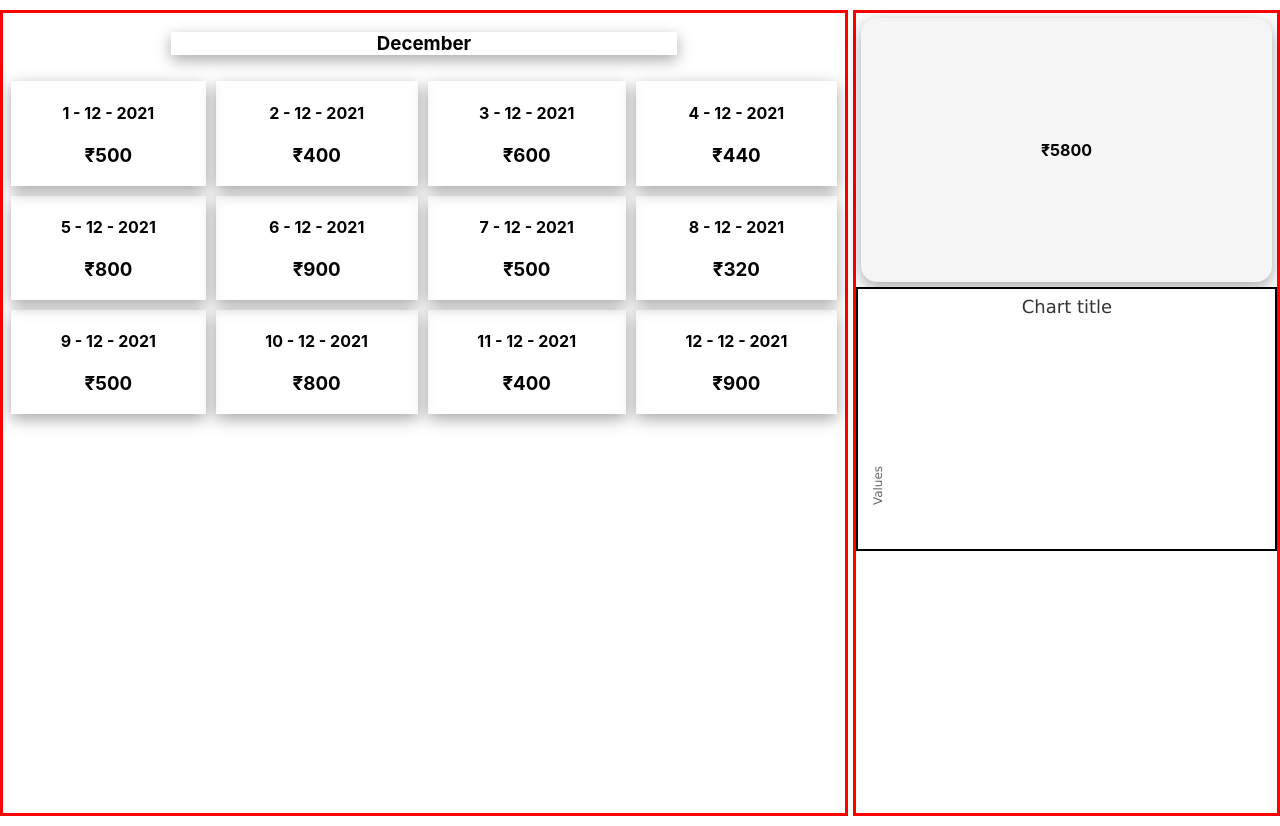
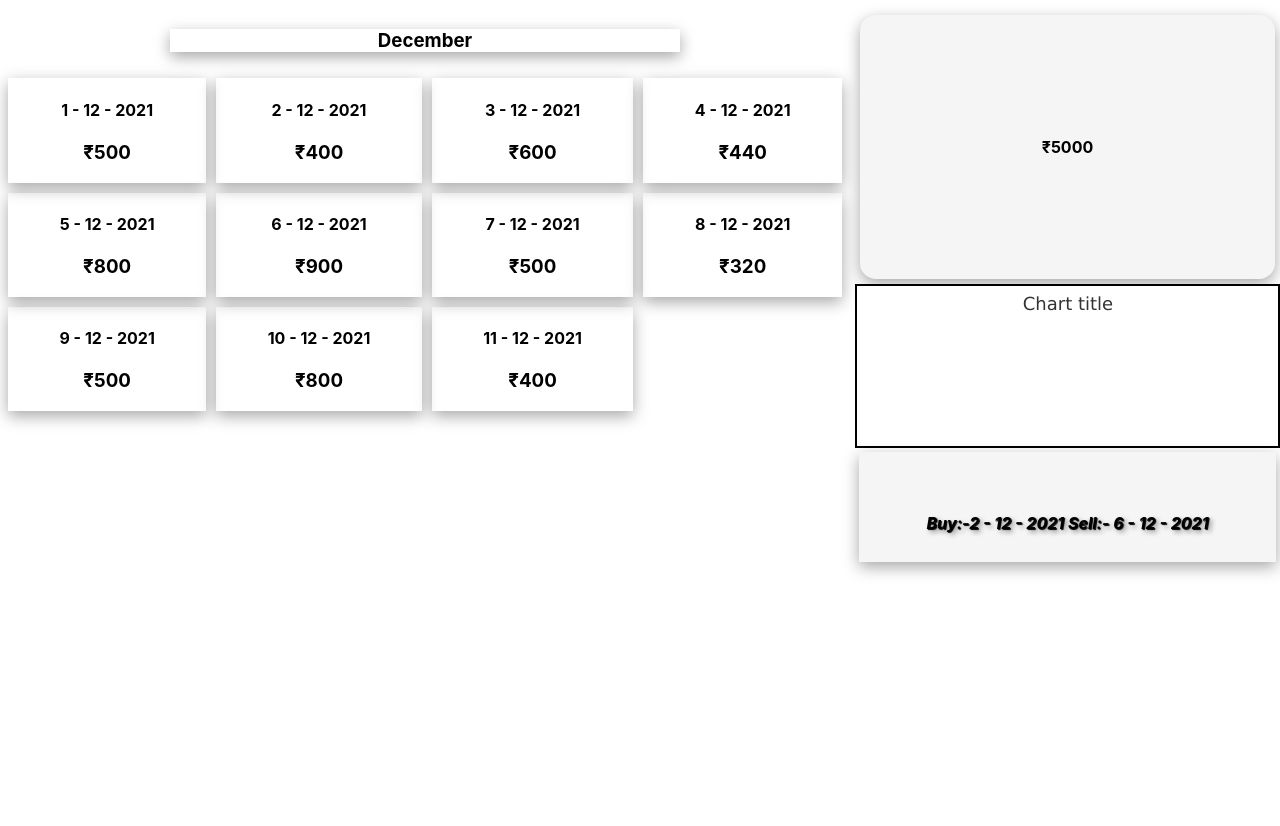
Before and after one commit to shashikantmaurya0007/wealthy-finance-assignment, a React (Create React App) app: page / in a window 1280 px wide. Built offline with nearby package versions, Linux system fonts and the light colour scheme.

Commit message:
completed

```diff
--- /dev/null
+++ b/src/Component/BuyDateAndSellDate.js
@@ -0,0 +1,70 @@
+import React from "react";
+import { useDispatch, useSelector } from "react-redux";
+import { useEffect, useState } from "react";
+import "../Styling/buyandselldate.css";
+function BuyDateAndSellDate() {
+  function profit(prices, currentDay, buy, transaction, memo) {
+    if (currentDay >= prices.length) {
+      return 0;
+    }
+    if (transaction == 0) return 0;
+    let currentTime = currentDay + "" + buy + "" + transaction;
+    if (memo.has(currentTime)) return memo.get(currentTime);
+    if (buy) {
+      let idle = profit(prices, currentDay + 1, buy, transaction, memo);
+      let buyAmount =
+        -prices[currentDay] +
+        profit(prices, currentDay + 1, false, transaction, memo);
+      memo.set(currentTime, Math.max(idle, buyAmount));
+
+      return Math.max(idle, buyAmount);
+    } else {
+      let idle = profit(prices, currentDay + 1, buy, transaction, memo);
+      let buyAmount =
+        prices[currentDay] +
+        profit(prices, currentDay + 1, true, transaction - 1, memo);
+      memo.set(currentTime, Math.max(idle, buyAmount));
+      return Math.max(idle, buyAmount);
+    }
+  }
+
+  function transform(stocks) {
+    const result = stocks?.map((a) => {
+      return a.curr;
+    });
+
+    const gained = profit(result, 0, true, 1, new Map());
+
+    const map = new Map();
+    console.log(result);
+    let datesFound = [];
+    // const map = new Map();
+    for (let i = 0; i < result.length; i++) {
+      console.log("hello");
+      if (map.has(result[i] - gained)) {
+        datesFound.push(stocks[map.get(result[i] - gained)]);
+        datesFound.push(stocks[i]);
+        break;
+      }
+      map.set(result[i], i);
+    }
+    console.log(datesFound);
+    return datesFound;
+  }
+  const [datesToDisplay, setdatesToDisplay] = useState([]);
+  const dispatch = useDispatch();
+  const stocks = useSelector((state) => state.stocksState.stocks);
+  useEffect(() => {
+    setdatesToDisplay(transform(stocks));
+  }, [dispatch, stocks]);
+  return (
+    <div className="buyandsell-styling">
+      <p className="inner-content">
+        {" "}
+        Buy:-{datesToDisplay[0]?.date + " Sell:- " + datesToDisplay[1]?.date}
+      </p>
+    </div>
+  );
+}
+
+export default BuyDateAndSellDate;
--- a/src/Component/Right.js
+++ b/src/Component/Right.js
@@ -2,11 +2,13 @@ import React from "react";
 import MaximumProfitInRupees from "./MaximumProfitInRupees";
 import StockGraph from "./StockGraph";
 import "../Styling/right.css";
+import BuyDateAndSellDate from "./BuyDateAndSellDate.js";
 function Right() {
   return (
     <div className="right-styling">
       <MaximumProfitInRupees />
       <StockGraph />
+      <BuyDateAndSellDate />
     </div>
   );
 }
--- a/src/Redux/Actions/StockList.js
+++ b/src/Redux/Actions/StockList.js
@@ -11,7 +11,7 @@ const stocks = [
   { id: 9, date: "9 - 12 - 2021", curr: 500 },
   { id: 10, date: "10 - 12 - 2021", curr: 800 },
   { id: 11, date: "11 - 12 - 2021", curr: 400 },
-  { id: 12, date: "12 - 12 - 2021", curr: 900 },
+  // { id: 12, date: "12 - 12 - 2021", curr: 900 },
 ];
 const fetchStocks = () => {
   return {
--- /dev/null
+++ b/src/Styling/buyandselldate.css
@@ -0,0 +1,19 @@
+.buyandsell-styling {
+    font-weight: bold;
+    font-style: italic;
+    line-height: 6px;
+    line-break: strict;
+    background-color: whitesmoke;
+    height: 110px;
+    margin-bottom: auto;
+    position: relative;
+    margin: 4px;
+    box-shadow: rgba(0, 0, 0, 0.35) 0px 5px 15px;
+}
+
+.inner-content {
+    position: absolute;
+    bottom: 20px;
+    width: 100%;
+    text-shadow: 1px 1px 1px #000, 3px 3px 5px grey;
+}
--- a/src/Styling/home.css
+++ b/src/Styling/home.css
@@ -3,7 +3,7 @@
     height: 100vh;
     margin-top: 10px;
     margin-bottom: 10px;
-    border: 3px solid red;
+    /* border: 3px solid red; */
     flex-grow: 1;
 }
 
@@ -13,7 +13,7 @@
 
 .right {
     flex: 0.5;
-    border: 3px solid red;
+    /* border: 3px solid red; */
     margin-top: 10px;
     margin-bottom: 10px;
     margin-left: 5px;
--- a/src/Styling/stockgraph.css
+++ b/src/Styling/stockgraph.css
@@ -1,5 +1,5 @@
 .stock-graph {
-    height: 260px !important;
+    height: 160px !important;
     border: 2px solid black;
     overflow: hidden;
 }
```
